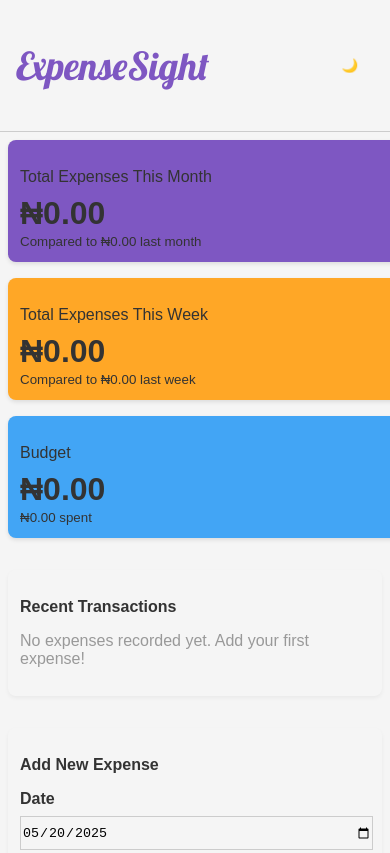
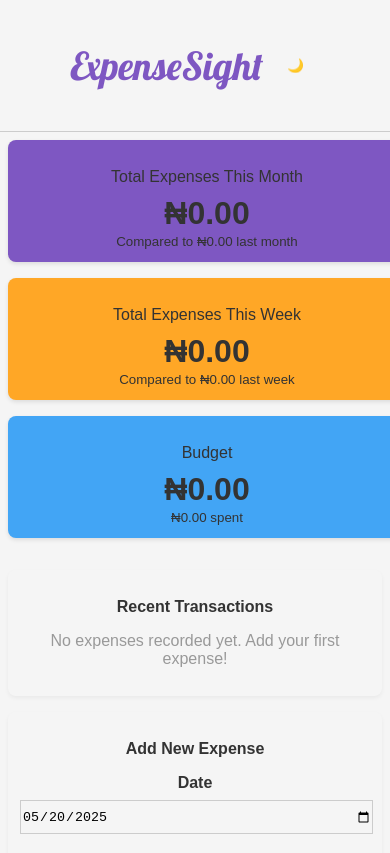
Before and after one commit to mimidev247/expenses-tracker, a plain HTML site: page index.html in a window 390 px wide. Shown: the top 853 px of the page. Drawn offline with Linux system fonts and the light colour scheme.

Commit message:
Update media query in css

```diff
--- a/style.css
+++ b/style.css
@@ -212,27 +212,37 @@ body.dark-mode header {
         display: flex;
         flex-direction: row;
         align-items: center;
-        justify-content: space-between;
-        padding: 1rem;
+        justify-content: center; /* Center header content */
+        padding: 1rem 0.5rem;
         gap: 0.5rem;
+        text-align: center;
     }
     .container {
         padding: 0.5rem;
+        max-width: 500px;
+        margin: 0 auto; /* Center container */
     }
     .cards {
         flex-direction: column;
         gap: 1rem;
+        align-items: center; /* Center cards */
     }
     .cards > div {
         width: 100%;
+        max-width: 400px;
         min-width: 0;
         font-size: 1rem;
         padding: 0.75rem;
+        margin: 0 auto;
+        text-align: center;
     }
     .form-section,
     .budget-section,
     .transaction-section {
         padding: 0.75rem;
+        max-width: 400px;
+        margin: 0 auto 1rem auto;
+        text-align: center;
     }
     .form-row {
         flex-direction: column;
@@ -242,6 +252,9 @@ body.dark-mode header {
     .budget-section button {
         width: 100%;
         align-self: stretch;
+    }
+    h1, h2, h3 {
+        text-align: center;
     }
     h1 {
         font-size: 1.5rem;
@@ -254,5 +267,6 @@ body.dark-mode header {
     }
     footer {
         font-size: 0.8rem;
+        text-align: center;
     }
 }
```
